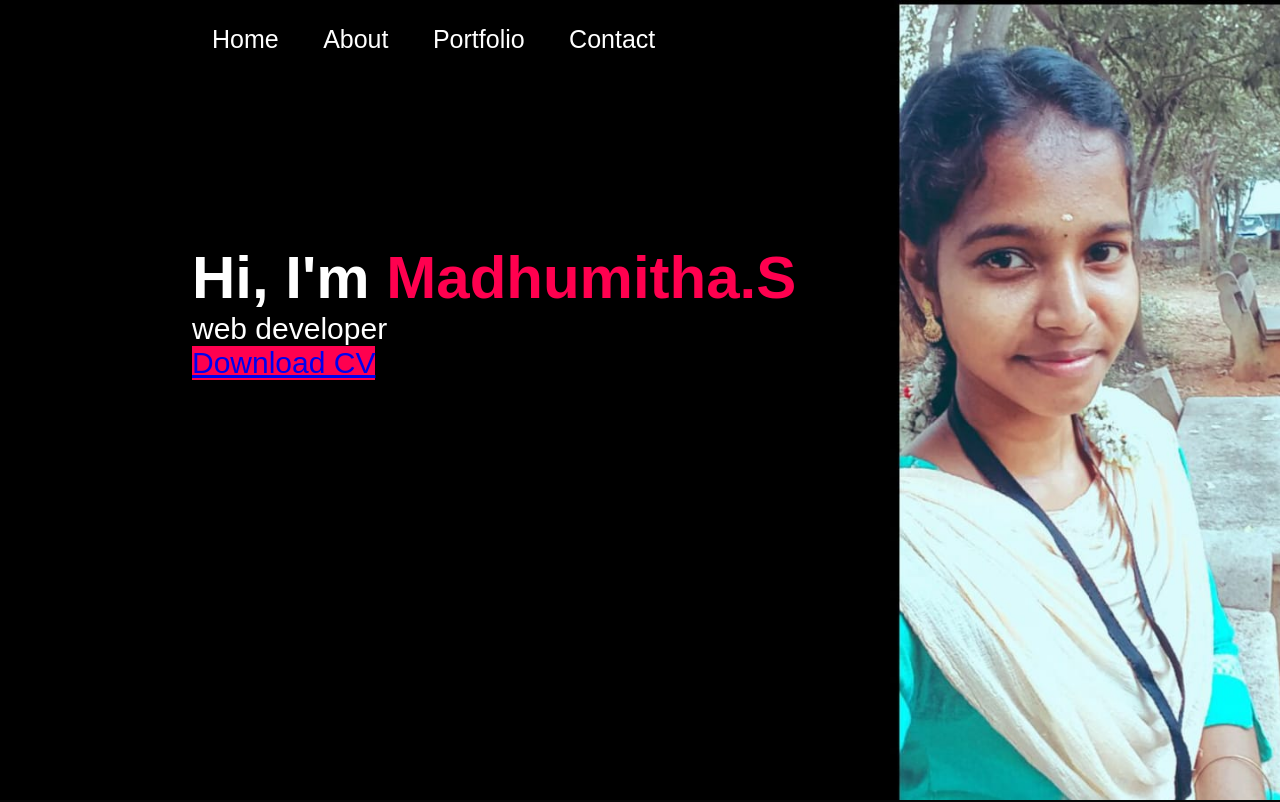
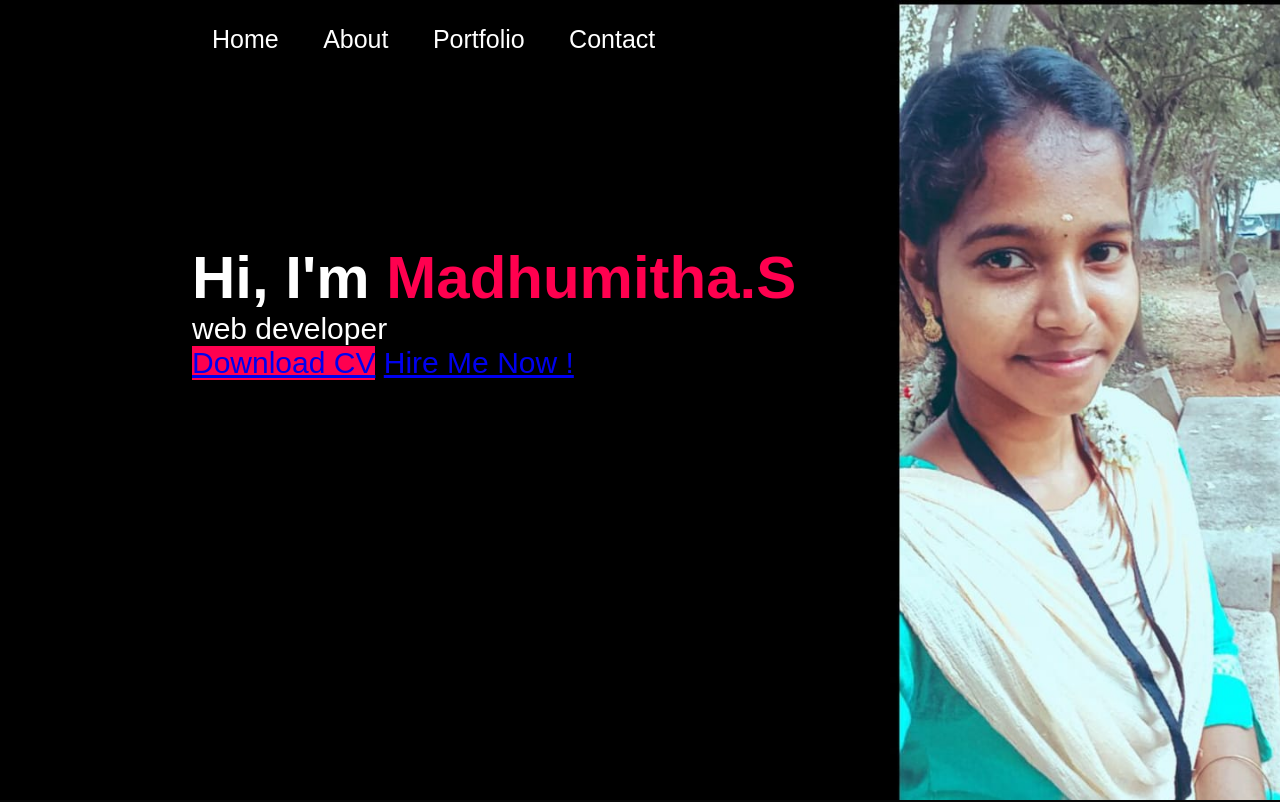
Before and after one commit to madhu20037/Digitalportfolio., a plain HTML site: page index.html in a window 1280 px wide. Shown: the top 802 px of the page. Drawn offline with Linux system fonts and the light colour scheme.

Commit message:
Update index.html

```diff
--- a/index.html
+++ b/index.html
@@ -22,6 +22,7 @@
                 <h1>Hi, I'm <span>Madhumitha.S</span></h1>
                 <p>web developer</p>
                 <a href="madhu.pdf" download class="btn btn2">Download CV</a>
+                <a href="mailto: madhumitha332004@gmail.com" class="btn">Hire Me Now ! <i class='bx bx-right-arrow-alt' ></i></a>
             </div>
         </div>
     </div>
```
